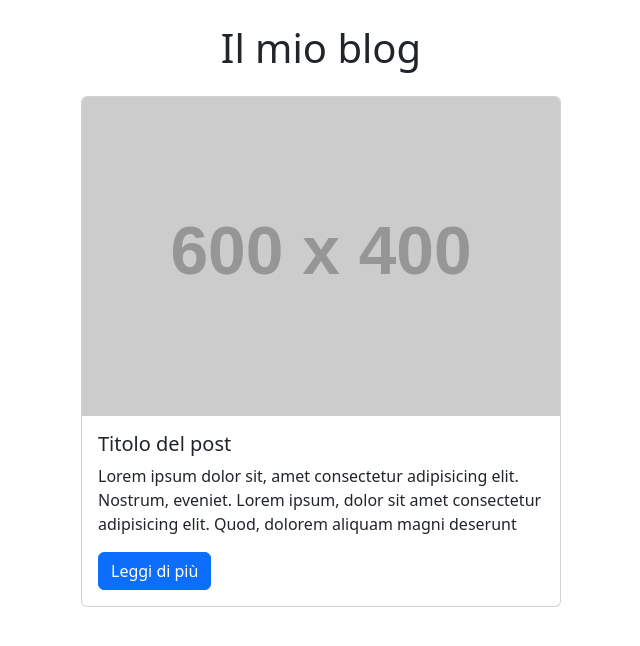
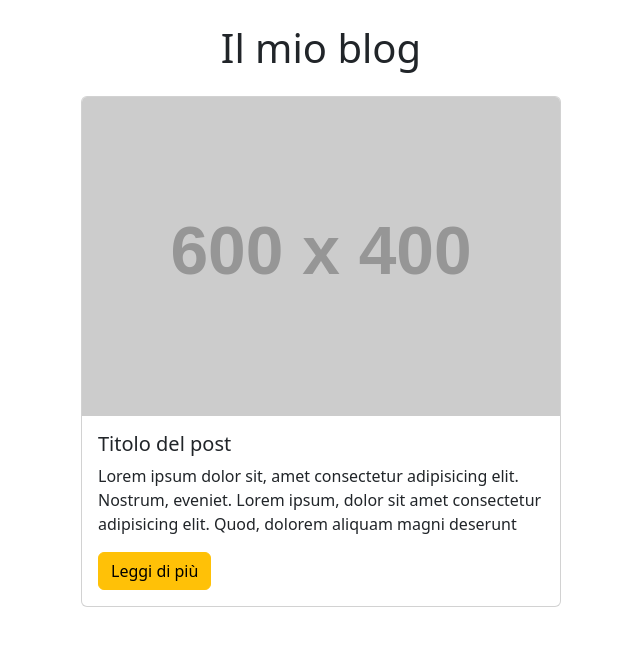
Before and after one commit to Melrizzuto/react-components, a React (Vite) app: page / in a window 1280 px wide. Shown: the top 646 px of the page, without its empty margins (319-959 px from the left). Built offline with nearby package versions, Linux system fonts and the light colour scheme.

Commit message:
changed bg color btn card in card jsx

```diff
--- a/src/components/Card.jsx
+++ b/src/components/Card.jsx
@@ -8,7 +8,7 @@
                     <p className="card-text">
                         Lorem ipsum dolor sit, amet consectetur adipisicing elit. Nostrum, eveniet. Lorem ipsum, dolor sit amet consectetur adipisicing elit. Quod, dolorem aliquam magni deserunt
                     </p>
-                    <a href="#" className="btn btn-primary">Leggi di più</a>
+                    <a href="#" className="btn btn-warning">Leggi di più</a>
                 </div>
             </div>
         </main>
```
